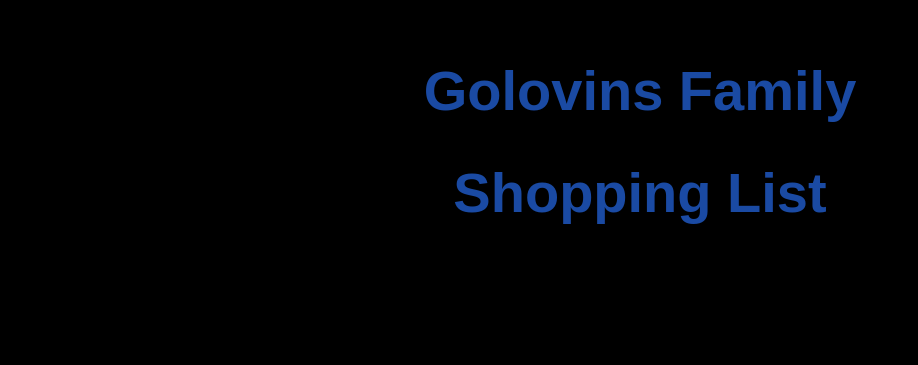
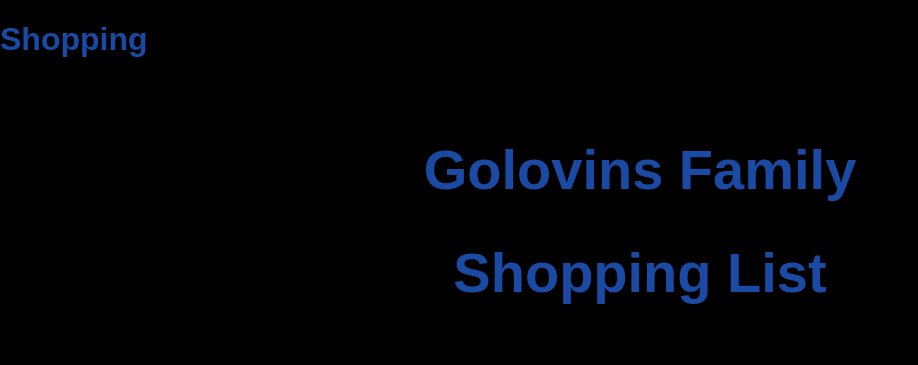
Before and after one commit to golovins-family/g-repository, a website: page src/index.html in a window 1280 px wide. Shown: the whole page, without its empty margins (0-918 px from the left). Drawn offline with Linux system fonts and the light colour scheme.

Commit message:
Update index.html

```diff
--- a/src/index.html
+++ b/src/index.html
@@ -7,7 +7,7 @@
   <link rel="stylesheet" href="styles.css">
   <title>Golovins Family</title>
 </head>
-
+<h1>Shopping</h1>
 <body>
   <main>
     <h1>Golovins Family</h1>
```
